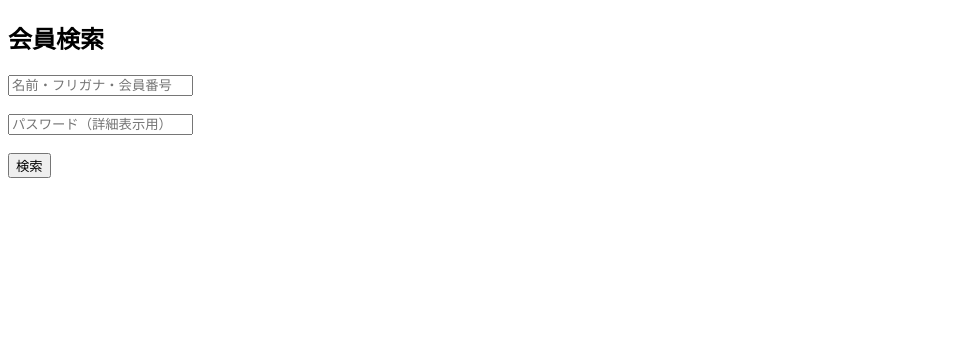
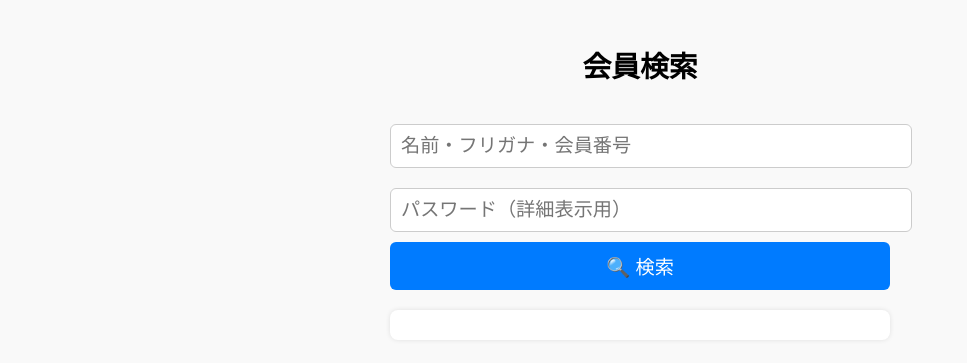
Before and after one commit to iwaiaknae/member-search, a plain HTML site: page index.html in a window 1280 px wide. Shown: the whole page, without its empty margins (0-967 px from the left). Drawn offline with Linux system fonts and the light colour scheme.

Commit message:
Add files via upload

```diff
--- a/index.html
+++ b/index.html
@@ -1,17 +1,64 @@
+
 <!DOCTYPE html>
-<html>
+<html lang="ja">
 <head>
   <meta charset="UTF-8">
+  <meta name="viewport" content="width=device-width, initial-scale=1.0">
   <title>会員検索</title>
+  <style>
+    body {
+      font-family: sans-serif;
+      padding: 20px;
+      max-width: 500px;
+      margin: auto;
+      background: #f9f9f9;
+    }
+    h2 {
+      text-align: center;
+      font-size: 1.8em;
+      margin-bottom: 1em;
+    }
+    input[type="text"],
+    input[type="password"] {
+      width: 100%;
+      font-size: 1.2em;
+      padding: 10px;
+      margin: 10px 0;
+      border: 1px solid #ccc;
+      border-radius: 6px;
+    }
+    button {
+      width: 100%;
+      font-size: 1.2em;
+      padding: 10px;
+      background-color: #007bff;
+      color: white;
+      border: none;
+      border-radius: 6px;
+      cursor: pointer;
+    }
+    button:hover {
+      background-color: #0056b3;
+    }
+    #result {
+      margin-top: 20px;
+      background: white;
+      padding: 15px;
+      border-radius: 8px;
+      box-shadow: 0 0 5px rgba(0,0,0,0.1);
+    }
+    .entry {
+      margin-bottom: 15px;
+      padding-bottom: 10px;
+      border-bottom: 1px solid #ccc;
+    }
+  </style>
 </head>
 <body>
   <h2>会員検索</h2>
   <input type="text" id="query" placeholder="名前・フリガナ・会員番号">
-  <br><br>
   <input type="password" id="pwd" placeholder="パスワード（詳細表示用）">
-  <br><br>
-  <button onclick="search()">検索</button>
-
+  <button onclick="search()">🔍 検索</button>
   <div id="result"></div>
 
   <script>
@@ -19,7 +66,6 @@
       const query = document.getElementById("query").value;
       const pwd = document.getElementById("pwd").value;
       const url = `https://script.google.com/macros/s/AKfycbxUoaQKMPpdT3qAAJTk9jPZPPB9EKWHJnv_EekGVGCYS2v12GRCfiPHi7SyNfiMfXjL/exec?q=${encodeURIComponent(query)}&pwd=${encodeURIComponent(pwd)}`;
-
 
       const res = await fetch(url);
       const data = await res.json();
@@ -34,11 +80,13 @@
 
       data.forEach(item => {
         const div = document.createElement("div");
+        div.className = "entry";
         div.innerHTML = `
-          <hr>
           <strong>会員番号：</strong>${item.会員番号}<br>
           <strong>名前：</strong>${item.姓} ${item.名}<br>
           <strong>フリガナ：</strong>${item.姓フリガナ} ${item.名フリガナ}<br>
+          ${item.電話番号 ? `<strong>電話番号：</strong>${item.電話番号}<br>` : ""}
+          ${item.住所 ? `<strong>住所：</strong>${item.住所}<br>` : ""}
         `;
         result.appendChild(div);
       });
```
